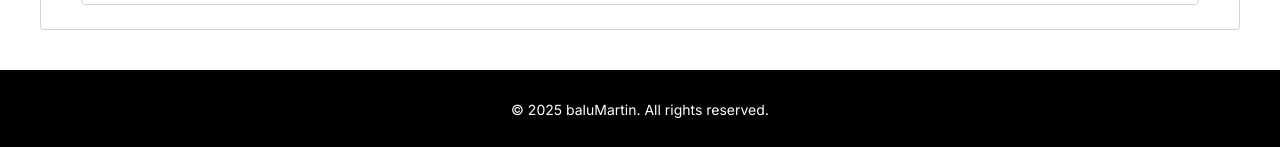
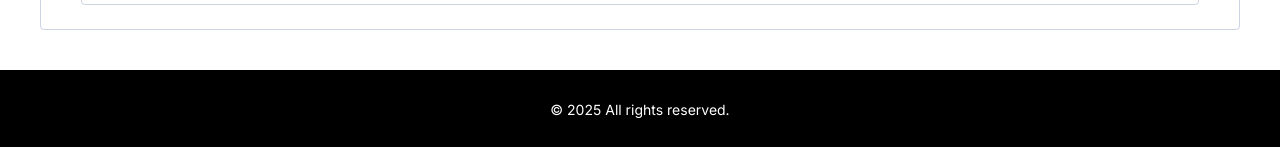
Before and after one commit to balumartin/hfs-app, a Next.js app: page /en/publications in a window 1280 px wide. Shown: the part 3715-3862 px from the top of the page. Built offline with nearby package versions, Linux system fonts and the light colour scheme.

Commit message:
fix sort error

```diff
--- a/src/app/[locale]/publications/page.tsx
+++ b/src/app/[locale]/publications/page.tsx
@@ -4,7 +4,7 @@ import pageTitleEN from "@/locales/en/pageTitle.json";
 import commonHU from "@/locales/hu/common.json";
 import commonEN from "@/locales/en/common.json";
 import sortHu from "@/locales/hu/sort.json";
-import sortEn from "@/locales/En/sort.json";
+import sortEn from "@/locales/en/sort.json";
 import { useLocale } from "next-intl";
 import { Link } from "@/i18n/navigation";
 import {
--- a/src/components/Footer.tsx
+++ b/src/components/Footer.tsx
@@ -8,16 +8,9 @@ export default function Footer() {
   const currentYear = new Date().getFullYear();
 
   return (
-    <footer className="w-full h-20 flexCenter bg-black py-4 text-sm text-white">
-      <p>
-        © {currentYear}
-        <a
-          href="mailto:martinka.balazs@gmail.com"
-          className="inline hover:text-blue-600"
-        >
-          {` baluMartin. `}
-        </a>
-        {t("title")}
+    <footer className="w-full h-20 flexCenter bg-black py-4">
+      <p className="text-sm text-white">
+        © {currentYear}{` `}{t("title")}
       </p>
     </footer>
   );
```
